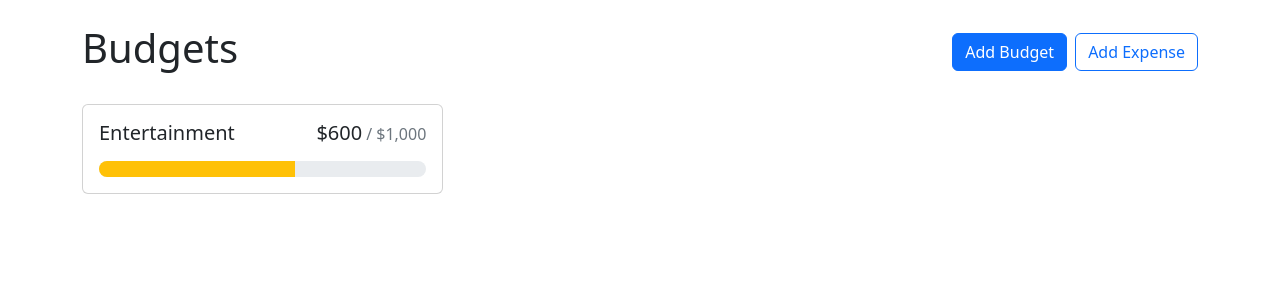
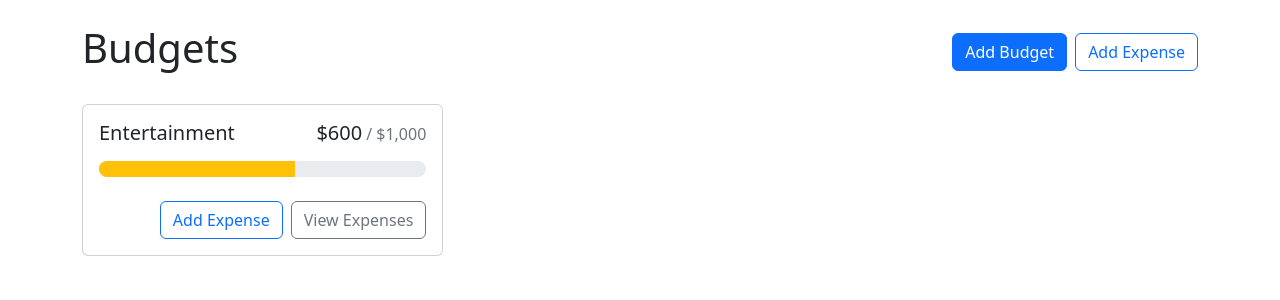
Before and after one commit to lensonfernandes/React-Budget-App, a React (Create React App) app in the folder reactbudgetapp/: page / in a window 1280 px wide. Shown: the top 300 px of the page. Built offline with nearby package versions, Linux system fonts and the light colour scheme.

Commit message:
Buttons to Card Added

```diff
--- a/reactbudgetapp/src/components/BudgetCard.js
+++ b/reactbudgetapp/src/components/BudgetCard.js
@@ -1,6 +1,6 @@
 import React from 'react'
 
-import { Card, ProgressBar } from 'react-bootstrap'
+import { Card, ProgressBar, Stack, Button } from 'react-bootstrap'
 import {currencyFormatter} from '../utils'
 
 export default function BudgetCard({name, amount, max}) {
@@ -21,6 +21,10 @@
             max={max}
             now = {amount}
             />
+            <Stack direction="horizontal" gap="2" className="mt-4">
+              <Button variant="outline-primary" className=" ms-auto">Add Expense</Button>
+              <Button variant="outline-secondary">View Expenses</Button>
+            </Stack>
 
         </Card.Body>
     </Card>
```
